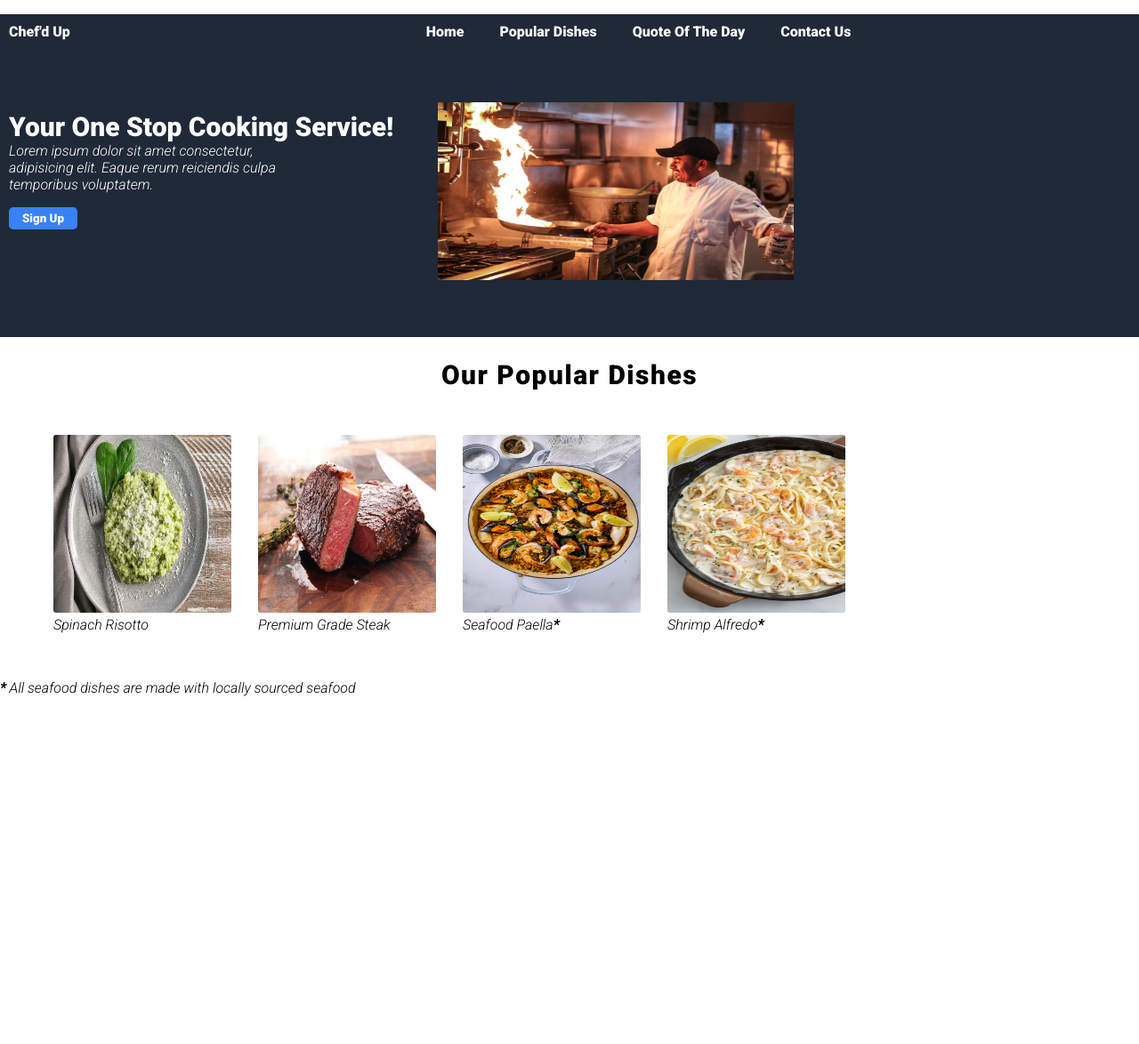
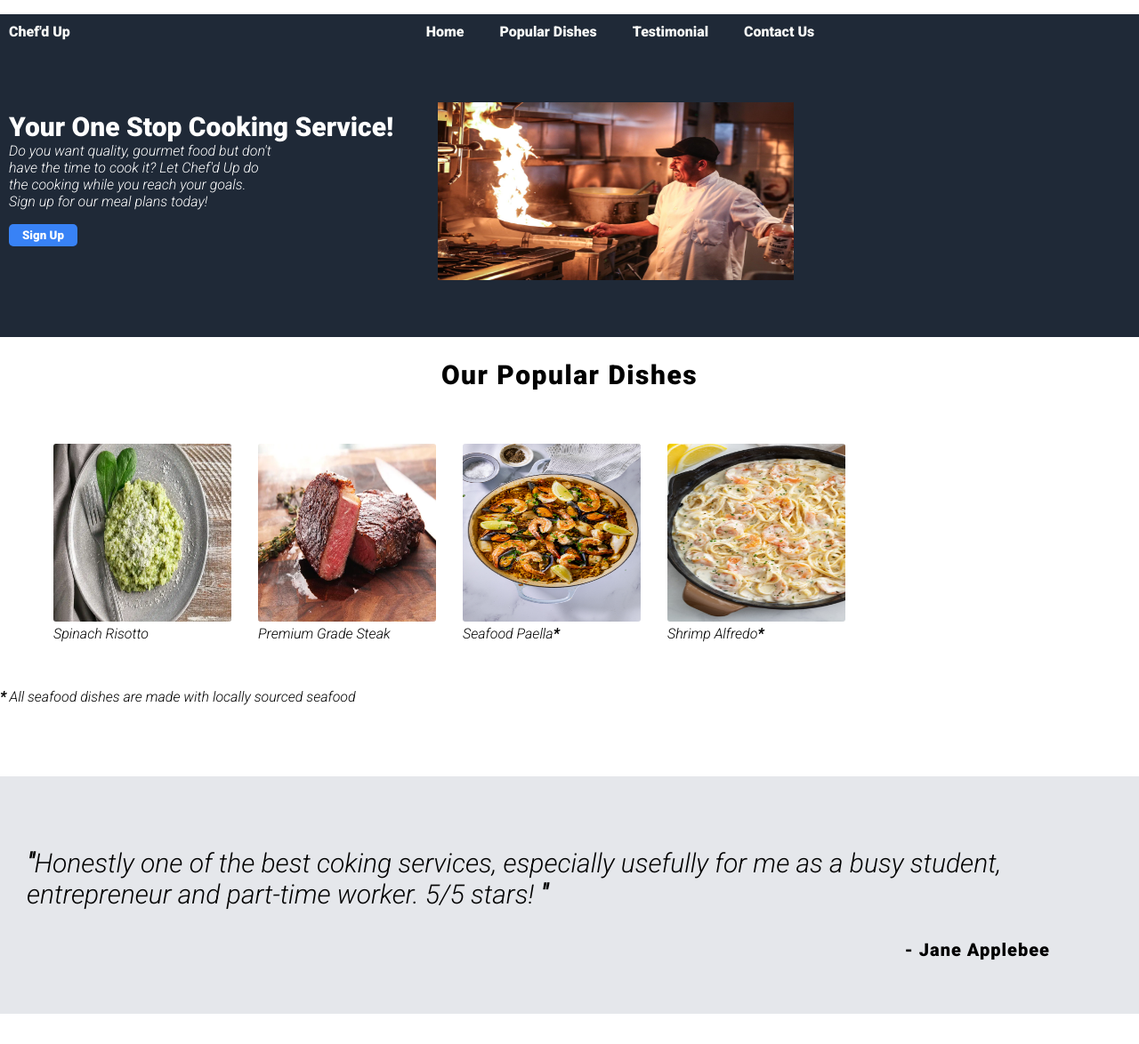
Before and after one commit to TheMbalist/Landing-Page-Project, a plain HTML site: page index.html in a window 1280 px wide. Shown: the whole page at 89% size. Before the commit the page ends 849 px from the top, so only its background shows below. Drawn offline with Linux system fonts and the light colour scheme.

Commit message:
Thursday 06 July 2023 -- testimonial section complete, including styling -- navbar item "Quote of the day" replaced with "Testimonial"

```diff
--- a/index.html
+++ b/index.html
@@ -19,7 +19,7 @@
                 <li class="website-name">Chef'd Up</li>
                 <li>Home</li>
                 <li>Popular Dishes</li>
-                <li>Quote Of The Day</li>
+                <li>Testimonial</li>
                 <li>Contact Us</li>
             </ul>
         </nav>
@@ -28,7 +28,7 @@
 
             <div class="hero-text">
             <h3>Your One Stop Cooking Service!</h3>
-            <p>Lorem ipsum dolor sit amet consectetur, adipisicing elit. Eaque rerum reiciendis culpa temporibus voluptatem.</p>
+            <p>Do you want quality, gourmet food but don't have the time to cook it? Let Chef'd Up do the cooking while you reach your goals. Sign up for our meal plans today!</p>
             <button class="sign-up">Sign Up</button>
             </div>
 
@@ -41,7 +41,6 @@
     </header>
 
     <!-- Section: Popular Dishes -->
-
     <section class="popular-dishes-section">
         <h2>Our Popular Dishes</h2>
        <div class="popular-dishes">
@@ -72,6 +71,12 @@
     <div class="seafood-source"><p><strong>*</strong> All seafood dishes are made with locally sourced seafood</p></div>
     </section>
 
+    <!-- Section: Testimonial-->
+    <section class="testimonial-section">
+        <p><strong>"</strong>Honestly one of the best coking services, especially usefully for me as a busy student, entrepreneur and part-time worker. 5/5 stars! <strong>"</strong></p>
+        <h5><strong>- Jane Applebee</strong></h5>
+    </section>
+
 
 </body>
 </html>
--- a/style.css
+++ b/style.css
@@ -117,7 +117,7 @@ li:hover:not(:first-child){
 /* Popular Dishes Section */
 .popular-dishes-section h2{
     font-size: 30px;
-    margin-bottom: 50px;
+    margin-bottom: 60px;
     text-align: center;
     letter-spacing: 1.5px;
 }
@@ -151,3 +151,29 @@ li:hover:not(:first-child){
     font-weight: 400;
     padding-bottom: 50px;
 }
+
+
+/* Tesimonial Section*/
+.testimonial-section{
+    background-color: var(--secondary-colour-2);
+
+}
+
+.testimonial-section p{
+    font-style: italic;
+    font-weight: 400;
+    padding-top: 80px;
+    font-size: 30px;
+    padding-left: 30px;
+    padding-right: 20px;
+
+}
+
+.testimonial-section h5{
+    padding-bottom: 60px;
+    text-align: right;
+    padding-right: 100px;
+    font-size: 20px;
+    letter-spacing: 1px;
+
+}
```
